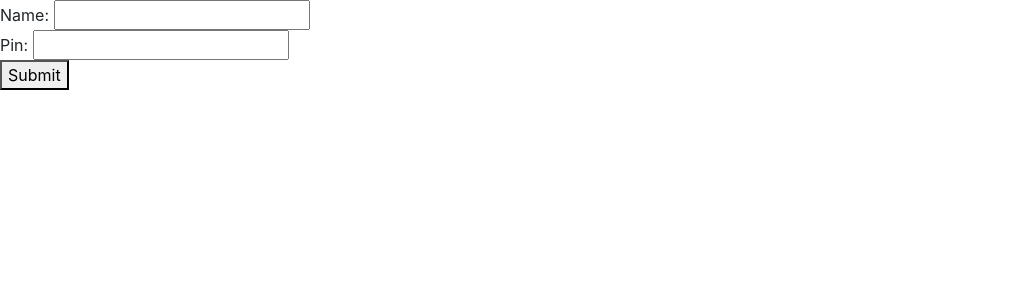
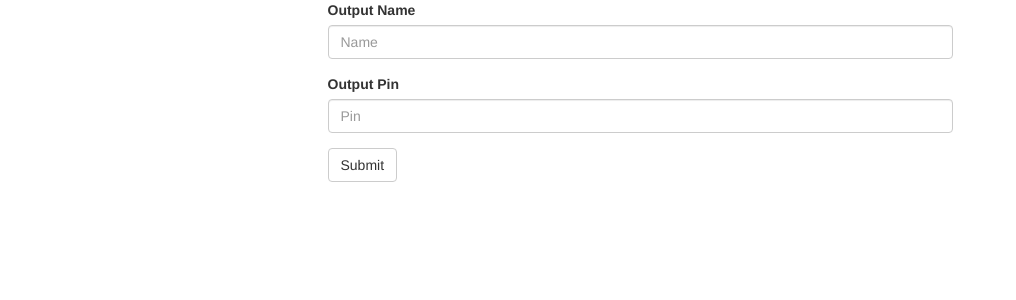
Before and after one commit to themrburrelly/SmartHomeV1, a Django app: page /family/new_output in a window 1280 px wide. Shown: the top 300 px of the page, without its empty margins (0-1016 px from the left). Run offline with Django 3.2, Linux system fonts and the light colour scheme; some libraries are stand-ins or nearby versions.

Commit message:
bootstrap enhancements

```diff
--- a/family/templates/family/index.html
+++ b/family/templates/family/index.html
@@ -5,14 +5,13 @@
         {% for element in home_elements %}
         <a href="{% url element.name %}">
             <div class="{{ element.size }}">
-                <p>{{ element.name }}</p>
-                <img width="128" height="128" src="{{ element.img }}"/>
+                <img class="img-responsive img-circle" src="{{ element.img }}"/>
             </div>
         </a>
         {% endfor %}
         <div class="col-sm-2 col-xs-4">
             <form action="{% url 'new_element' %}" method="get">
-              <button type="submit">New Element</button>
+              <button type="submit" class="btn btn-primary center-block">New Element</button>
             </form>
         </div>
   </div>
--- a/family/templates/family/new_output.html
+++ b/family/templates/family/new_output.html
@@ -1,9 +1,17 @@
 {% extends "family/base.html" %}
 {% block content %}
-    <form action="{% url 'add_output' %}" method="post">
+    <div class="row">
+    <form class="col-md-6 col-md-offset-3" action="{% url 'add_output' %}" method="post">
         {% csrf_token %}
-        Name: <input type="text" name="name"><br>
-        Pin: <input type="text" name="pin"><br>
-        <button type="submit">Submit</button><br>
+        <div class="form-group">
+            <label>Output Name</label>
+            <input type="text" class="form-control" id="name" placeholder="Name">
+        </div>
+        <div class="form-group">
+            <label>Output Pin</label>
+            <input type="number" class="form-control" id="pin" placeholder="Pin">
+        </div>
+        <button type="submit" class="btn btn-default">Submit</button><br>
     </form>
+    </div>
 {% endblock %}
--- a/family/views.py
+++ b/family/views.py
@@ -37,6 +37,10 @@ def add_output(request):
 
 
 def change_output(request, output_name):
+    if output_name == 'up' and outputs.objects.get(name='up').state == 0:
+        outputs.objects.filter(name='down').update(state=0)
+    if output_name == 'down' and outputs.objects.get(name='down').state == 0:
+        outputs.objects.filter(name='up').update(state=0)
     val = 1 - outputs.objects.get(name=output_name).state
     outputs.objects.filter(name=output_name).update(state=val)
     return output(request)
```
Also changed, not shown: family/templates/family/new_element.html (+7 -3 lines), family/templates/family/outputs.html (+10 -9 lines), server/settings.py (+5 -4 lines), 4 other files.
